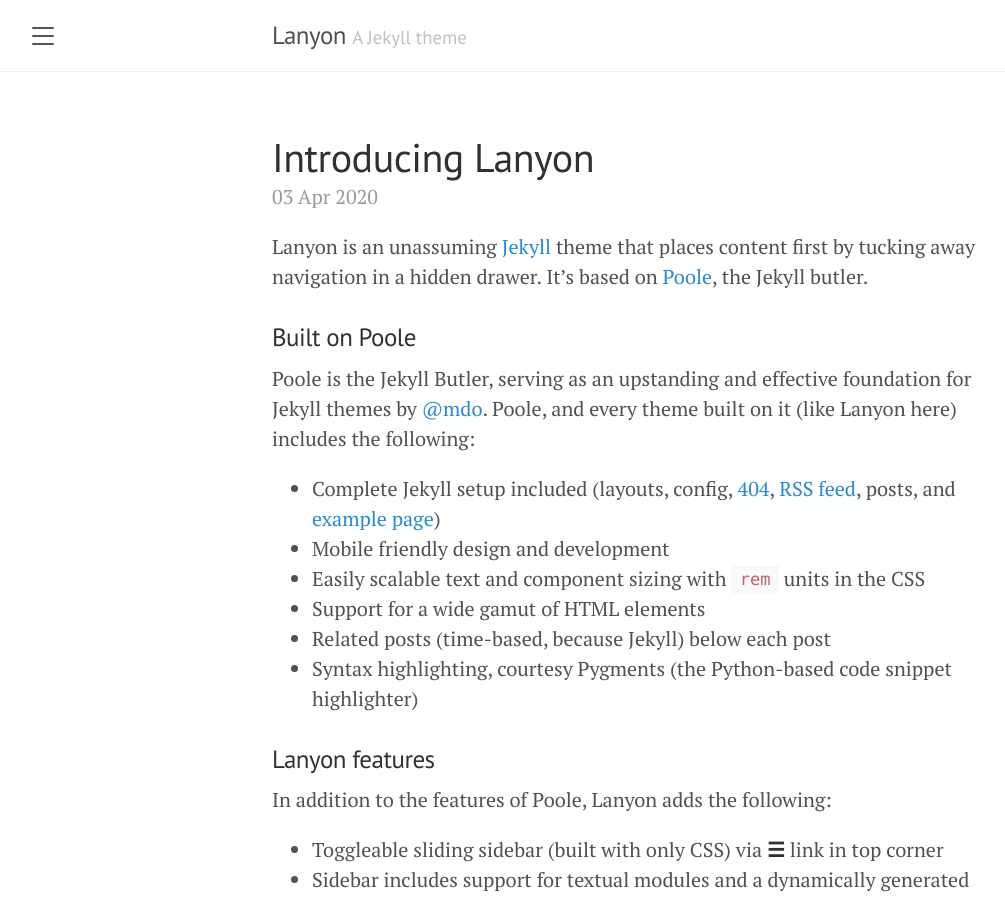
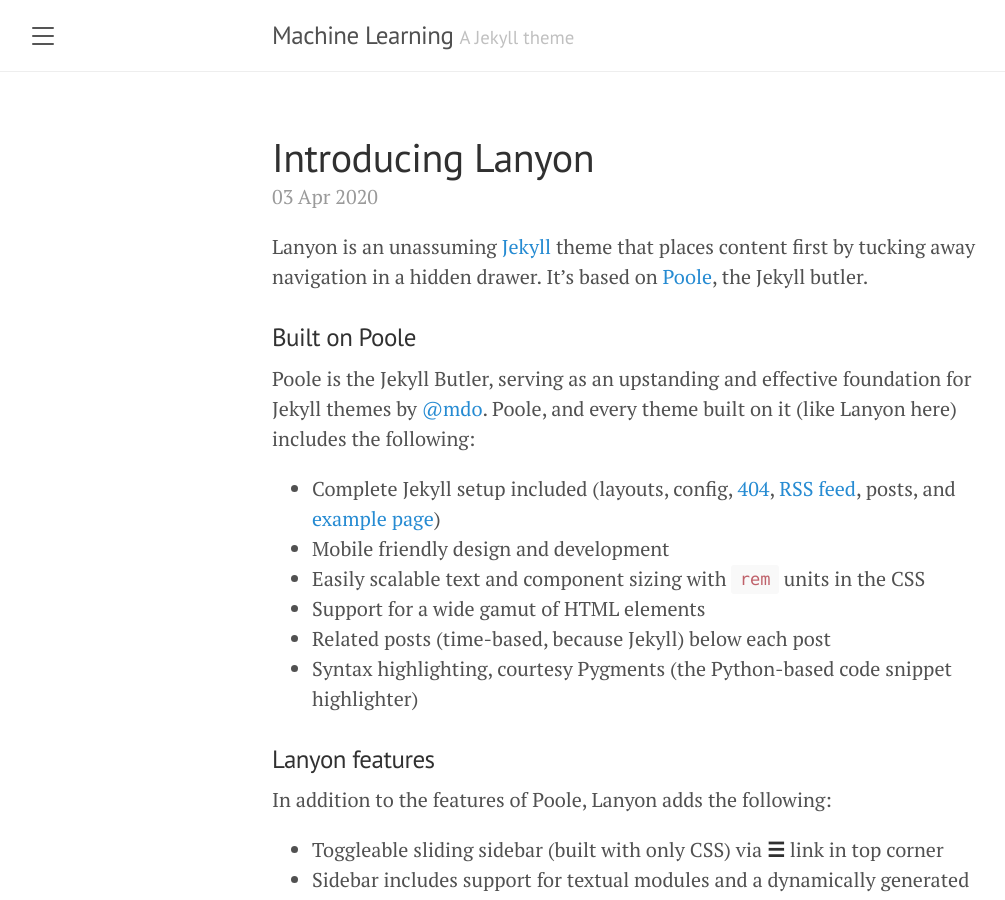
Before and after one commit to Sindhujayeswanthkumar/ml, a Jekyll site: the page built from index.html, in a window 1280 px wide and 900 px high. Shown: the whole window, without its empty margins (8-1013 px from the left). Built offline with Jekyll 4.4.1, drawn with Linux system fonts in a browser that asks for light colours; the list of posts is cut into pages by our own code; part of the change alters nothing that is shown.

Commit message:
Update _config.yml

```diff
--- a/_config.yml
+++ b/_config.yml
@@ -1,17 +1,17 @@
 # Setup
-title:               Lanyon
+title:               Machine Learning
 tagline:             'A Jekyll theme'
-description:         'A reserved <a href="https://jekyllrb.com" target="_blank">Jekyll</a> theme that places the utmost gravity on content with a hidden drawer. Made by <a href="https://twitter.com/mdo" target="_blank">@mdo</a>.'
-url:                 http://lanyon.getpoole.com
-baseurl:             ''
+description:
+url:
+baseurl:
 paginate:            5
 permalink:           pretty
 
 # About/contact
 author:
-  name:              Mark Otto
-  url:               https://twitter.com/mdo
-  email:             markdotto@gmail.com
+  name:              Sindhuja
+  url:
+  email:
 
 # Gems
 plugins:
```
